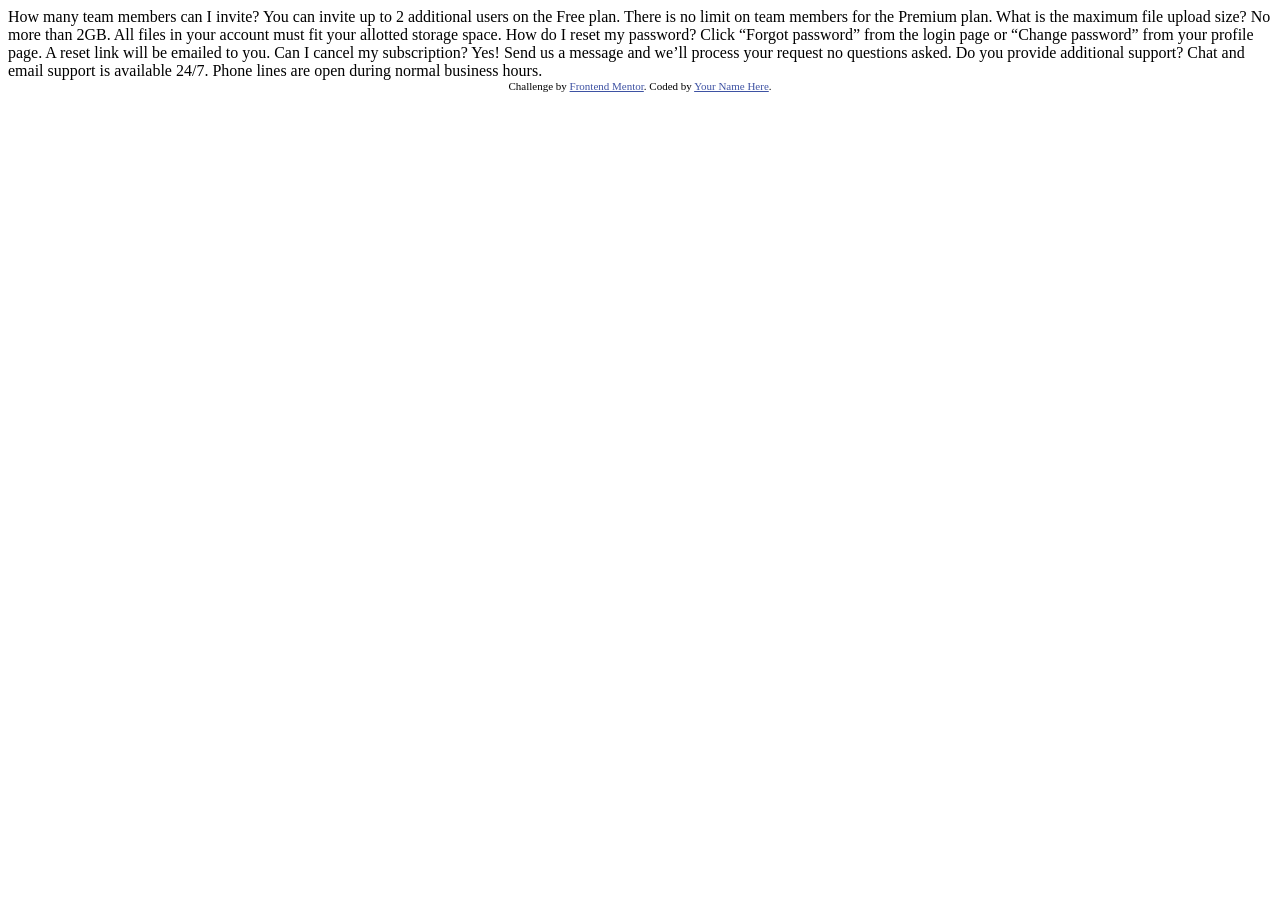
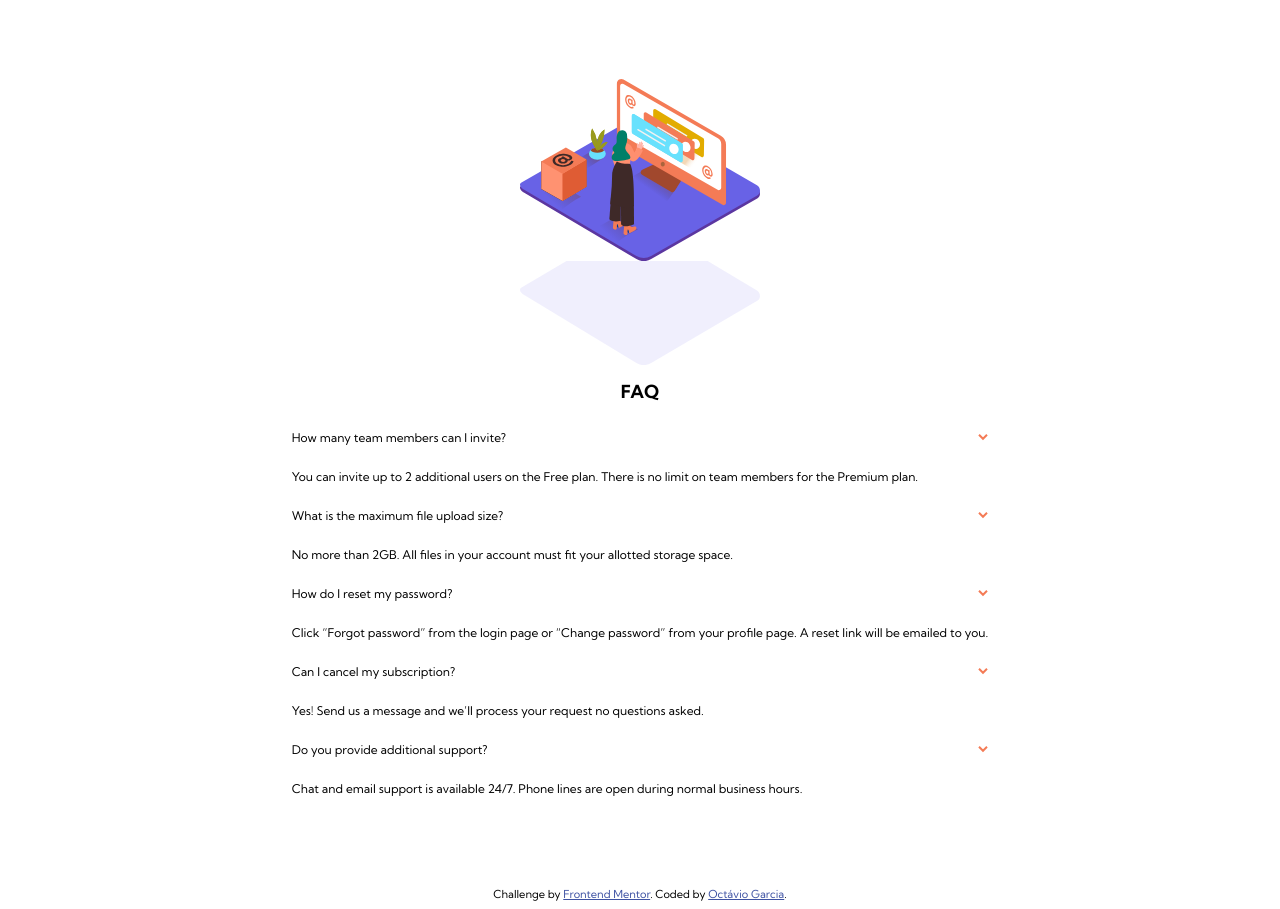
Before and after one commit to oc-garcia/faq-accordion-card-main, a plain HTML site: page index.html in a window 1280 px wide. Before the commit the page ends 800 px from the top, so only its background shows below. Drawn offline with Linux system fonts and the light colour scheme.

Commit message:
basic layout

```diff
--- a/css/style.css
+++ b/css/style.css
@@ -18,3 +18,36 @@
   font-family: "Kumbh Sans", sans-serif;
   font-size: 12px;
 }
+
+.faq__container-mobile{
+    margin: 5% 10%;
+    padding: 1rem;
+    display: flex;
+    flex-direction: column;
+    align-items: center;
+}
+
+.faq__header {
+    display: flex;
+    flex-direction: column;
+    align-items: center;
+}
+
+.faq__main {
+    display: inline-block;
+}
+
+.faq-question-container{
+    display: flex;
+    justify-content: space-between;
+    align-items: center;
+}
+
+.attribution {
+  font-size: 11px;
+  text-align: center;
+}
+
+.attribution a {
+  color: hsl(228, 45%, 44%);
+}
--- a/index.html
+++ b/index.html
@@ -1,40 +1,64 @@
 <!DOCTYPE html>
 <html lang="en">
   <head>
-  <meta charset="UTF-8">
-  <meta name="viewport" content="width=device-width, initial-scale=1.0"> <!-- displays site properly based on user's device -->
+    <meta charset="UTF-8" />
+    <meta name="viewport" content="width=device-width, initial-scale=1.0" />
 
-  <link rel="icon" type="image/png" sizes="32x32" href="./images/favicon-32x32.png">
+    <link rel="icon" type="image/png" sizes="32x32" href="./images/favicon-32x32.png" />
+    <link rel="stylesheet" href="./css/style.css" />
 
     <title>Frontend Mentor | FAQ Accordion Card</title>
-
-  <!-- Feel free to remove these styles or customise in your own stylesheet 👍 -->
-  <style>
-    .attribution { font-size: 11px; text-align: center; }
-    .attribution a { color: hsl(228, 45%, 44%); }
-  </style>
   </head>
   <body>
-  How many team members can I invite?
-  You can invite up to 2 additional users on the Free plan. There is no limit on
-  team members for the Premium plan.
-
-  What is the maximum file upload size?
-  No more than 2GB. All files in your account must fit your allotted storage space.
-
-  How do I reset my password?
-  Click “Forgot password” from the login page or “Change password” from your profile page.
-  A reset link will be emailed to you.
-
-  Can I cancel my subscription?
-  Yes! Send us a message and we’ll process your request no questions asked.
-
-  Do you provide additional support?
+    <main>
+      <section class="faq__container-mobile">
+        <div class="faq__header">
+          <img class="faq__photo-mobile" src="/images/illustration-woman-online-mobile.svg" alt="women online" />
+          <img class="faq__photo-shadow-mobile" src="/images/bg-pattern-mobile.svg" alt="box shadow" />
+          <h1 class="faq__title">FAQ</h1>
+        </div>
+        <div class="faq__main">
+          <div class="faq-question-container">
+            <p class="faq__question">How many team members can I invite?</p>
+            <img class="faq__arrow" src="/images/icon-arrow-down.svg" alt="arrow" />
+          </div>
+          <p class="faq__aswer">
+            You can invite up to 2 additional users on the Free plan. There is no limit on team members for the Premium
+            plan.
+          </p>
+          <div class="faq-question-container">
+            <p class="faq__question">What is the maximum file upload size?</p>
+            <img class="faq__arrow" src="/images/icon-arrow-down.svg" alt="arrow" />
+          </div>
+          <p class="faq__aswer">No more than 2GB. All files in your account must fit your allotted storage space.</p>
+          <div class="faq-question-container">
+            <p class="faq__question">How do I reset my password?</p>
+            <img class="faq__arrow" src="/images/icon-arrow-down.svg" alt="arrow" />
+          </div>
+          <p class="faq__aswer">
+            Click “Forgot password” from the login page or “Change password” from your profile page. A reset link will
+            be emailed to you.
+          </p>
+          <div class="faq-question-container">
+            <p class="faq__question">Can I cancel my subscription?</p>
+            <img class="faq__arrow" src="/images/icon-arrow-down.svg" alt="arrow" />
+          </div>
+          <p class="faq__aswer">Yes! Send us a message and we’ll process your request no questions asked.</p>
+          <div class="faq-question-container">
+            <p class="faq__question">Do you provide additional support?</p>
+            <img class="faq__arrow" src="/images/icon-arrow-down.svg" alt="arrow" />
+          </div>
+          <p class="faq__aswer">
             Chat and email support is available 24/7. Phone lines are open during normal business hours.
-
+          </p>
+        </div>
+      </section>
+    </main>
+    <footer>
       <div class="attribution">
-    Challenge by <a href="https://www.frontendmentor.io?ref=challenge" target="_blank">Frontend Mentor</a>.
-    Coded by <a href="#">Your Name Here</a>.
+        Challenge by <a href="https://www.frontendmentor.io?ref=challenge" target="_blank">Frontend Mentor</a>. Coded by
+        <a href="https://github.com/oc-garcia">Octávio Garcia</a>.
       </div>
+    </footer>
   </body>
 </html>
```
Lines whose indentation alone changed are shown as unchanged.
